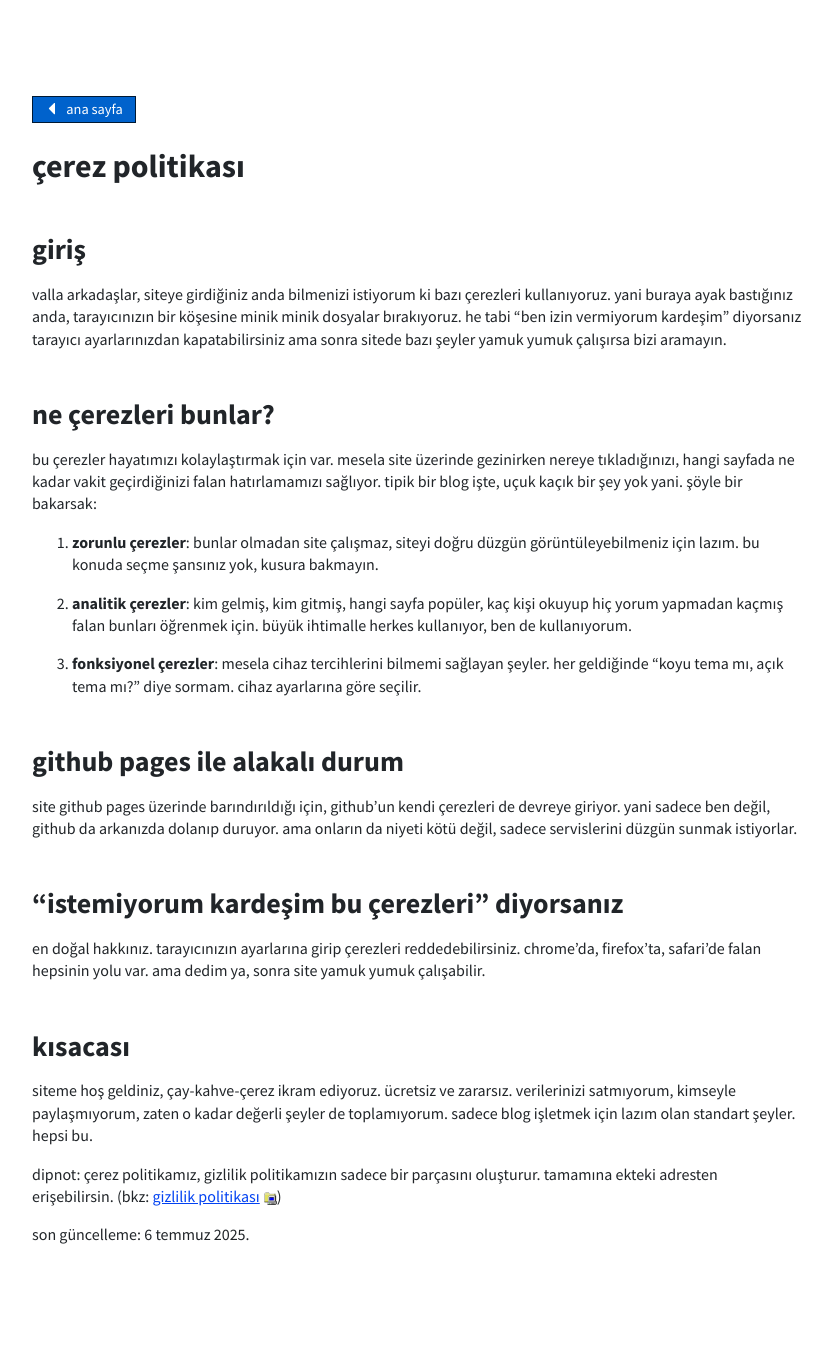
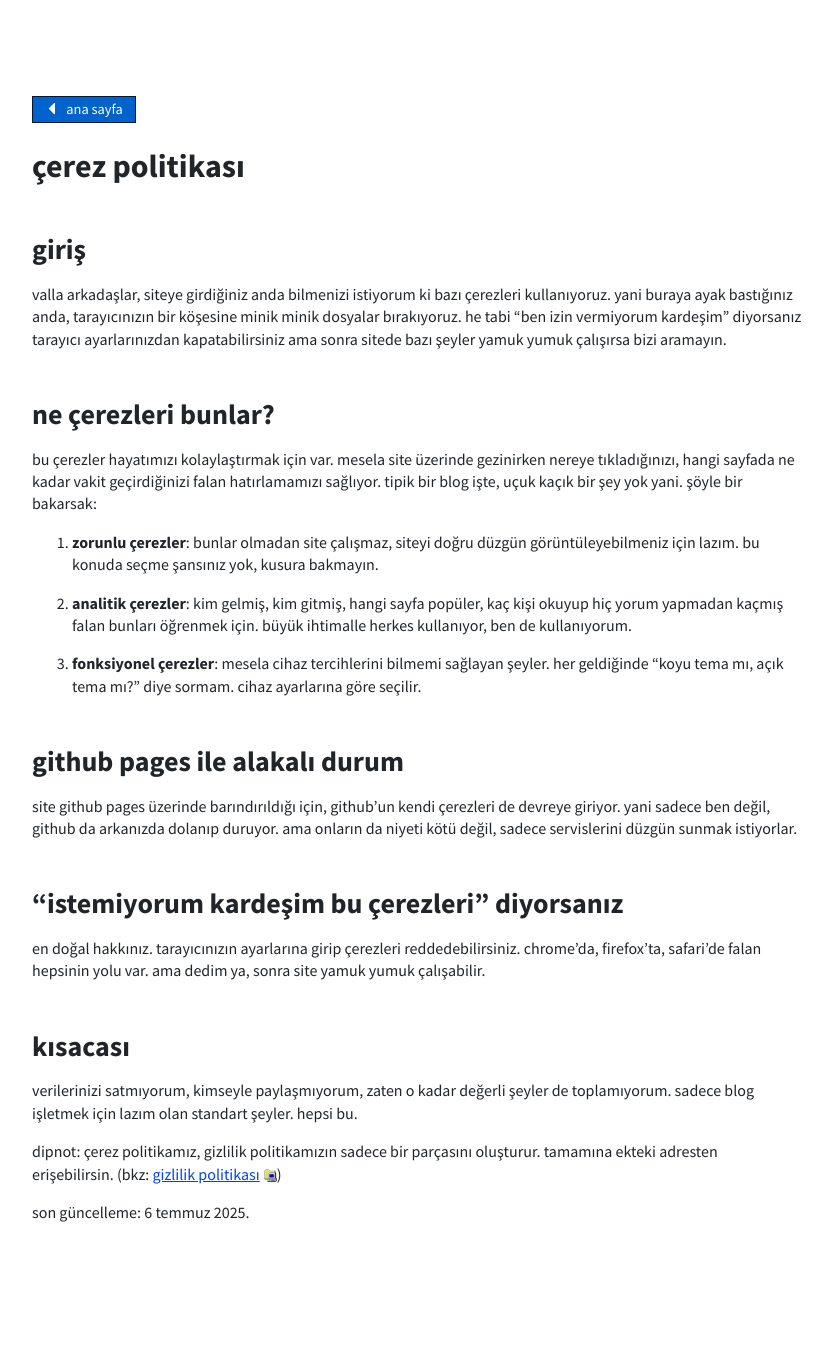
Before and after one commit to akakadir/akakadir.github.io, a Jekyll site: the page built from diger/cerez-politikasi.md, in a window 1280 px wide. Shown: the whole page, without its empty margins (223-1055 px from the left). Built offline with Jekyll 4.4.1, drawn with Linux system fonts in a browser that asks for light colours; after the commit the page ends 1335 px from its top, so only the background shows below that.

Commit message:
Update cerez-politikasi.md

```diff
--- a/diger/cerez-politikasi.md
+++ b/diger/cerez-politikasi.md
@@ -31,7 +31,7 @@ en doğal hakkınız. tarayıcınızın ayarlarına girip çerezleri reddedebili
 
 kısacası
 ------
-siteme hoş geldiniz, çay-kahve-çerez ikram ediyoruz. ücretsiz ve zararsız. verilerinizi satmıyorum, kimseyle paylaşmıyorum, zaten o kadar değerli şeyler de toplamıyorum. sadece blog işletmek için lazım olan standart şeyler. hepsi bu.
+verilerinizi satmıyorum, kimseyle paylaşmıyorum, zaten o kadar değerli şeyler de toplamıyorum. sadece blog işletmek için lazım olan standart şeyler. hepsi bu.
 
 dipnot: çerez politikamız, gizlilik politikamızın sadece bir parçasını oluşturur. tamamına ekteki adresten erişebilirsin. (bkz: [gizlilik politikası](https://akakadir.github.io/diger/gizlilik-politikasi.html))
 
```
